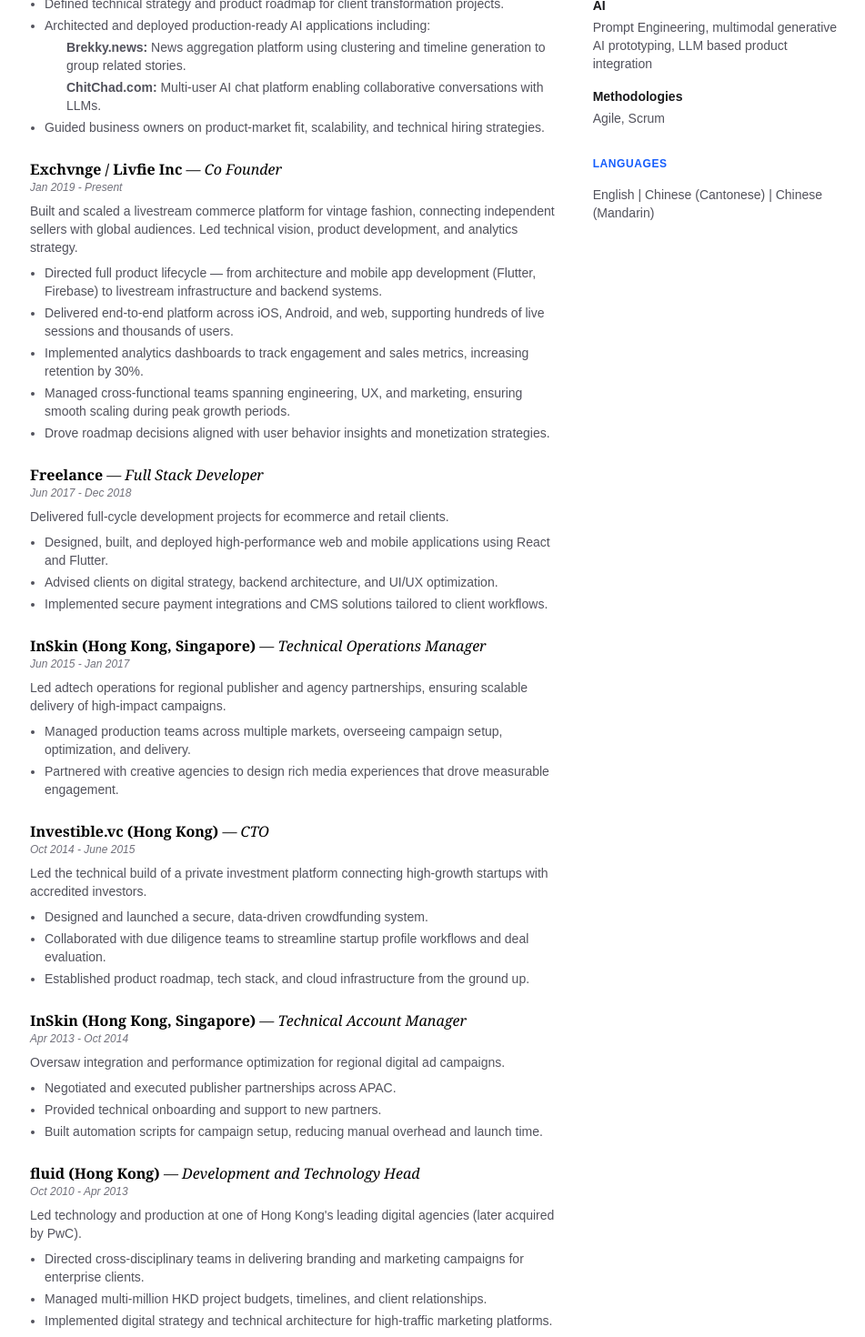
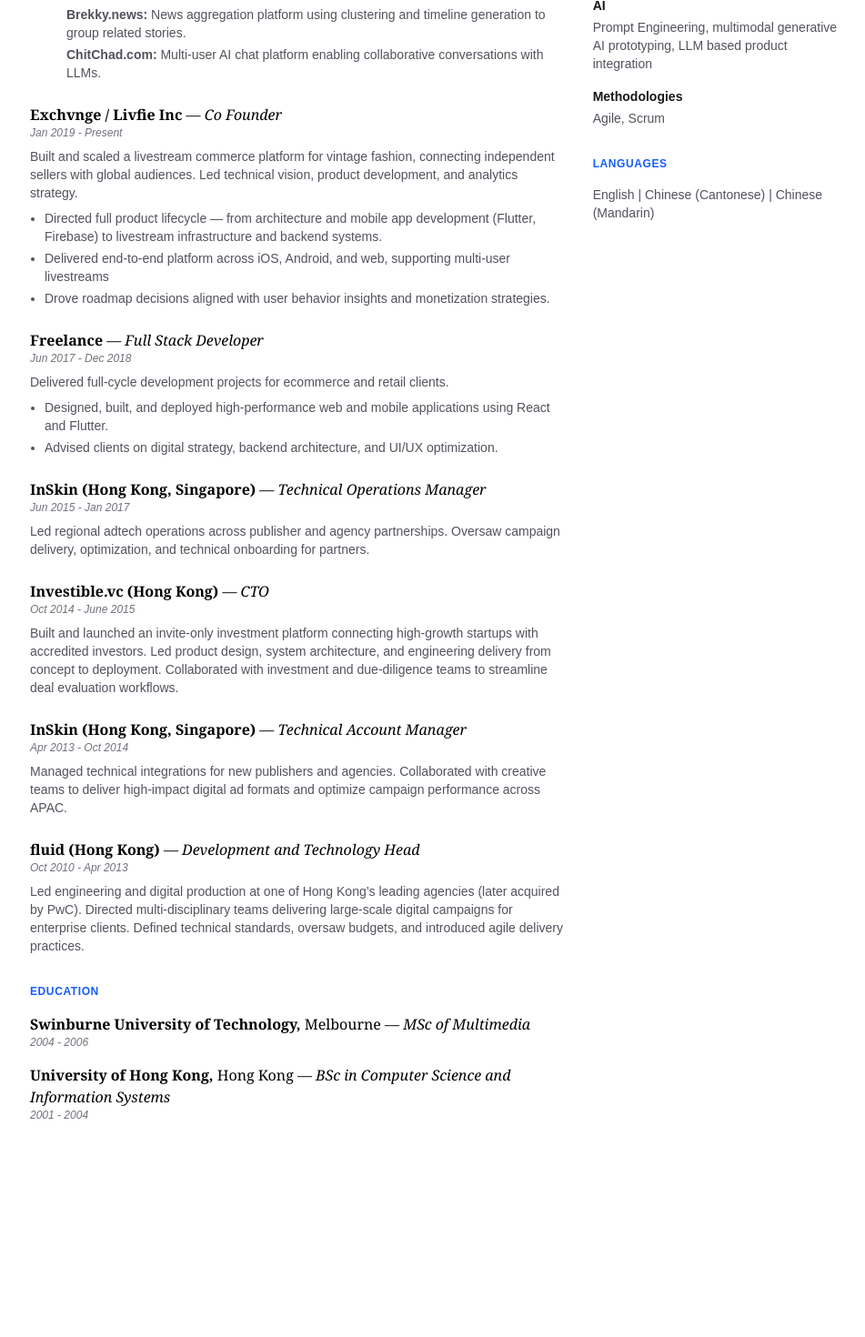
Before and after one commit to thatalexay/alexayio, a Next.js app: page / in a window 1280 px wide. Shown: the part 440-1910 px from the top of the page at 91% size, without its empty margins (159-1110 px from the left). After the commit the page ends 1738 px from the top, so only its background shows below. Built offline with nearby package versions, Linux system fonts and the light colour scheme.

Commit message:
shorted text to fit within 2 pages

```diff
--- a/app/page.tsx
+++ b/app/page.tsx
@@ -13,7 +13,7 @@
               <p className="mb-2 text-sm font-bold text-zinc-900 dark:text-zinc-100">
                 Technical Leader & Founder
               </p>
-              <p className="text-sm leading-relaxed text-zinc-600 dark:text-zinc-400">
+              <p className="text-xs leading-relaxed text-zinc-600 dark:text-zinc-400">
                 with 20+ years building and scaling digital products across startups, adtech, and ecommerce.
                 Blends hands-on engineering with strategic leadership — from architecting full-stack systems in
                 React, NextJS, and Flutter to leading distributed teams and shipping AI-driven consumer products.
@@ -47,7 +47,6 @@
                     <li><strong>Brekky.news:</strong> News aggregation platform using clustering and timeline generation to group related stories.</li>
                     <li><strong>ChitChad.com:</strong> Multi-user AI chat platform enabling collaborative conversations with LLMs.</li>
                   </ul>
-                  <li>Guided business owners on product-market fit, scalability, and technical hiring strategies.</li>
                 </ul>
               </div>
 
@@ -65,9 +64,7 @@
                 </p>
                 <ul className="ml-4 list-disc space-y-1 text-sm text-zinc-600 dark:text-zinc-400">
                   <li>Directed full product lifecycle — from architecture and mobile app development (Flutter, Firebase) to livestream infrastructure and backend systems.</li>
-                  <li>Delivered end-to-end platform across iOS, Android, and web, supporting hundreds of live sessions and thousands of users.</li>
-                  <li>Implemented analytics dashboards to track engagement and sales metrics, increasing retention by 30%.</li>
-                  <li>Managed cross-functional teams spanning engineering, UX, and marketing, ensuring smooth scaling during peak growth periods.</li>
+                  <li>Delivered end-to-end platform across iOS, Android, and web, supporting multi-user livestreams</li>
                   <li>Drove roadmap decisions aligned with user behavior insights and monetization strategies.</li>
                 </ul>
               </div>
@@ -86,7 +83,6 @@
                 <ul className="ml-4 list-disc space-y-1 text-sm text-zinc-600 dark:text-zinc-400">
                   <li>Designed, built, and deployed high-performance web and mobile applications using React and Flutter.</li>
                   <li>Advised clients on digital strategy, backend architecture, and UI/UX optimization.</li>
-                  <li>Implemented secure payment integrations and CMS solutions tailored to client workflows.</li>
                 </ul>
               </div>
 
@@ -99,12 +95,9 @@
                   Jun 2015 - Jan 2017
                 </p>
                 <p className="mb-2 text-sm text-zinc-600 dark:text-zinc-400">
-                  Led adtech operations for regional publisher and agency partnerships, ensuring scalable delivery of high-impact campaigns.
+                Led regional adtech operations across publisher and agency partnerships. Oversaw campaign delivery, optimization, and technical onboarding for partners.
                 </p>
-                <ul className="ml-4 list-disc space-y-1 text-sm text-zinc-600 dark:text-zinc-400">
-                  <li>Managed production teams across multiple markets, overseeing campaign setup, optimization, and delivery.</li>
-                  <li>Partnered with creative agencies to design rich media experiences that drove measurable engagement.</li>
-                </ul>
+
               </div>
 
               {/* Investible.vc */}
@@ -116,13 +109,10 @@
                   Oct 2014 - June 2015
                 </p>
                 <p className="mb-2 text-sm text-zinc-600 dark:text-zinc-400">
-                  Led the technical build of a private investment platform connecting high-growth startups with accredited investors.
+                Built and launched an invite-only investment platform connecting high-growth startups with accredited investors. Led product design, system architecture, and engineering delivery from concept to deployment. Collaborated with investment and due-diligence teams to streamline deal evaluation workflows.
+
                 </p>
-                <ul className="ml-4 list-disc space-y-1 text-sm text-zinc-600 dark:text-zinc-400">
-                  <li>Designed and launched a secure, data-driven crowdfunding system.</li>
-                  <li>Collaborated with due diligence teams to streamline startup profile workflows and deal evaluation.</li>
-                  <li>Established product roadmap, tech stack, and cloud infrastructure from the ground up.</li>
-                </ul>
+
               </div>
 
               {/* InSkin - Tech Account Manager */}
@@ -134,13 +124,9 @@
                   Apr 2013 - Oct 2014
                 </p>
                 <p className="mb-2 text-sm text-zinc-600 dark:text-zinc-400">
-                  Oversaw integration and performance optimization for regional digital ad campaigns.
+                Managed technical integrations for new publishers and agencies. Collaborated with creative teams to deliver high-impact digital ad formats and optimize campaign performance across APAC.
                 </p>
-                <ul className="ml-4 list-disc space-y-1 text-sm text-zinc-600 dark:text-zinc-400">
-                  <li>Negotiated and executed publisher partnerships across APAC.</li>
-                  <li>Provided technical onboarding and support to new partners.</li>
-                  <li>Built automation scripts for campaign setup, reducing manual overhead and launch time.</li>
-                </ul>
+
               </div>
 
               {/* fluid */}
@@ -152,13 +138,9 @@
                   Oct 2010 - Apr 2013
                 </p>
                 <p className="mb-2 text-sm text-zinc-600 dark:text-zinc-400">
-                  Led technology and production at one of Hong Kong's leading digital agencies (later acquired by PwC).
+                Led engineering and digital production at one of Hong Kong’s leading agencies (later acquired by PwC). Directed multi-disciplinary teams delivering large-scale digital campaigns for enterprise clients. Defined technical standards, oversaw budgets, and introduced agile delivery practices.
                 </p>
-                <ul className="ml-4 list-disc space-y-1 text-sm text-zinc-600 dark:text-zinc-400">
-                  <li>Directed cross-disciplinary teams in delivering branding and marketing campaigns for enterprise clients.</li>
-                  <li>Managed multi-million HKD project budgets, timelines, and client relationships.</li>
-                  <li>Implemented digital strategy and technical architecture for high-traffic marketing platforms.</li>
-                </ul>
+
               </div>
             </section>
 
```
